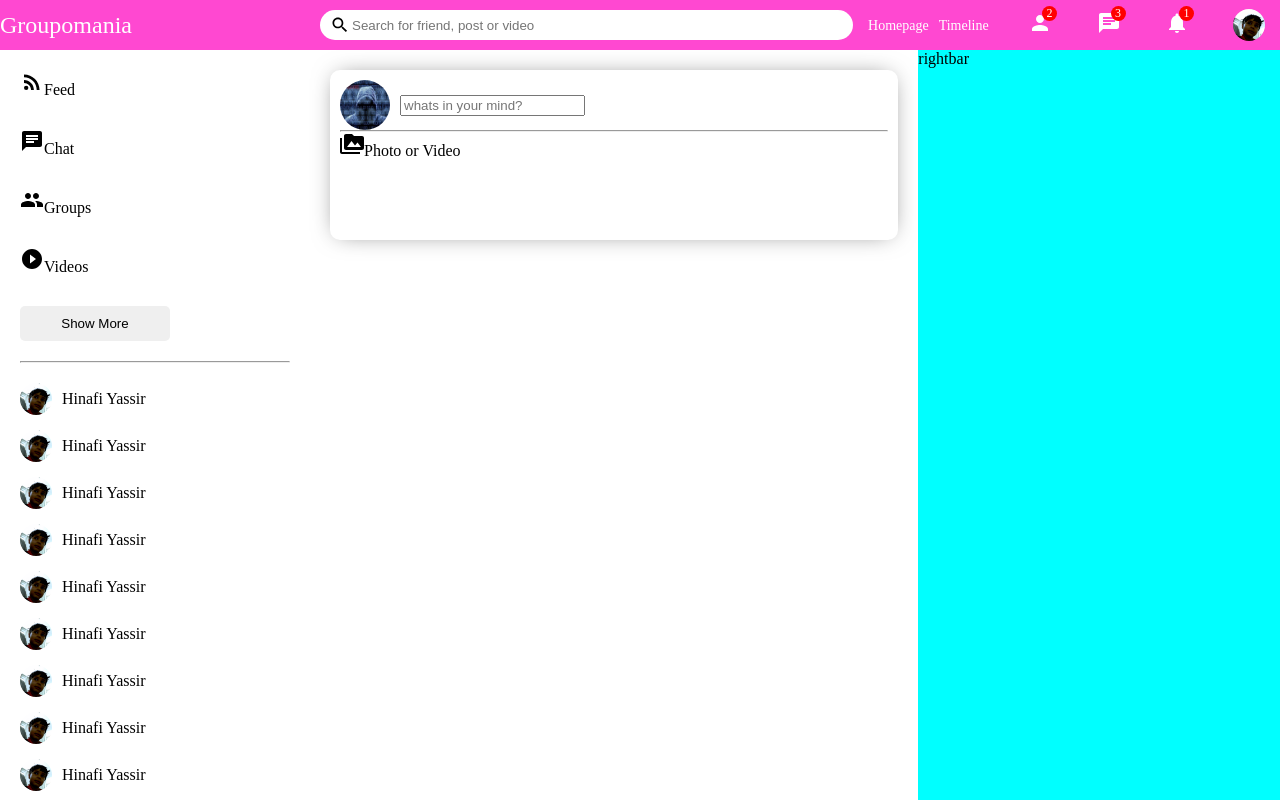
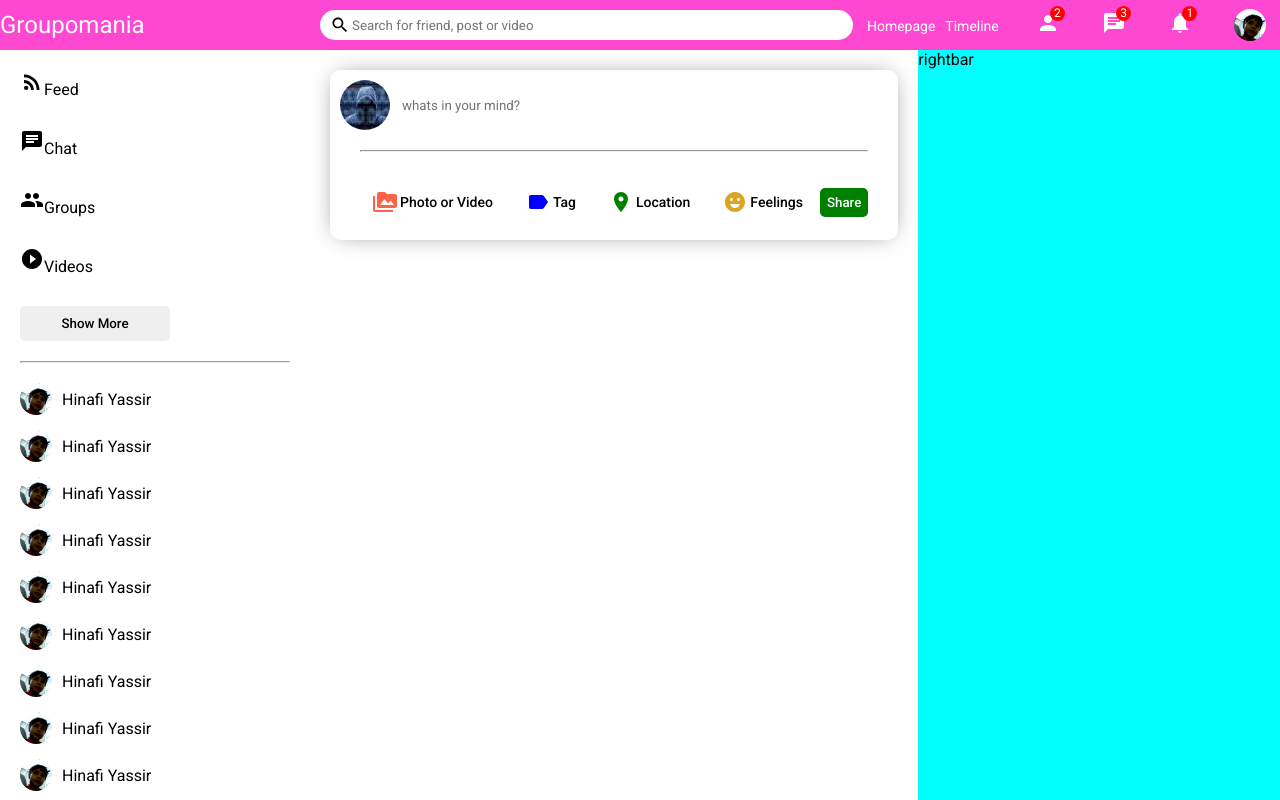
Before and after one commit to quarkend/Groupomania--7, a React (Create React App) app in the folder frontend/: page / in a window 1280 px wide. Built offline with nearby package versions, Linux system fonts and the light colour scheme.

Commit message:
shareButton

```diff
--- a/frontend/public/index.html
+++ b/frontend/public/index.html
@@ -7,6 +7,11 @@
   <meta name="viewport" content="width=device-width, initial-scale=1" />
 
   <meta name="description" content="Web site created using create-react-app" />
+  <link rel="preconnect" href="https://fonts.googleapis.com">
+  <link rel="preconnect" href="https://fonts.gstatic.com" crossorigin>
+  <link
+    href="https://fonts.googleapis.com/css2?family=Roboto:ital,wght@0,100;0,300;0,400;0,500;1,100;1,300;1,400;1,500&display=swap"
+    rel="stylesheet">
   <link rel="stylesheet" href="style.css">
 
   <title>social</title>
--- a/frontend/public/style.css
+++ b/frontend/public/style.css
@@ -1,3 +1,4 @@
 *{
     margin : 0;
+    font-family: 'Roboto Times New Roman', Roboto, Times, serif;
 }
--- a/frontend/src/components/share/Share.jsx
+++ b/frontend/src/components/share/Share.jsx
@@ -1,6 +1,6 @@
 import React from 'react'
 import "./share.css"
-import { PermMedia } from "@material-ui/icons"
+import { Label, PermMedia, Room, EmojiEmotions } from "@material-ui/icons"
 
 
 export default function Share() {
@@ -15,10 +15,23 @@ export default function Share() {
                 <div className="shareBottom">
                     <div class="shareOptions">
                         <div class="shareOption">
-                            <PermMedia className="shareIcon" />
+                            <PermMedia htmlColor="tomato" className="shareIcon" />
                             <span className="shareOptionText">Photo or Video</span>
                         </div>
+                        <div class="shareOption">
+                            <Label htmlColor="blue" className="shareIcon" />
+                            <span className="shareOptionText">Tag</span>
+                        </div>
+                        <div class="shareOption">
+                            <Room htmlColor="green" className="shareIcon" />
+                            <span className="shareOptionText">Location</span>
+                        </div>
+                        <div class="shareOption">
+                            <EmojiEmotions htmlColor="goldenrod" className="shareIcon" />
+                            <span className="shareOptionText">Feelings</span>
+                        </div>
                     </div>
+                    <button className="shareButton">Share</button>
                 </div>
             </div>
         </div>
--- a/frontend/src/components/share/share.css
+++ b/frontend/src/components/share/share.css
@@ -22,3 +22,51 @@ box-shadow: 0px 0px 25px -8px rgba(0,0,0,0.58);
     object-fit: cover;
     margin-right: 10px;
 }
+.shareInput{
+    border:none;
+    width: 80%;
+
+}
+.shareInput:focus{
+    outline:none;
+
+    }
+    .shareHr{
+        margin: 20px;
+    }
+    .shareBottom{
+        display: flex;
+        align-items: center;
+        justify-content:space-between;
+
+    }
+    .shareOptions{
+        display: flex;
+        margin-left: 15px;
+}
+.shareOption{
+      display: flex;
+        align-items: center;
+        margin: 15px;
+        cursor: pointer;
+}
+.shareIcon{
+    font-size: 18px;
+    margin: 3px;
+
+}
+.shareOptionText{
+    font-size: 14px;
+    font-weight: 500;
+
+}
+.shareButton{
+    border:none;
+    padding: 7px;
+    border-radius:5px;
+    background-color:green;
+    font-weight: 500;
+    margin-right: 20px;
+    cursor: pointer;
+    color: white;
+}
```
